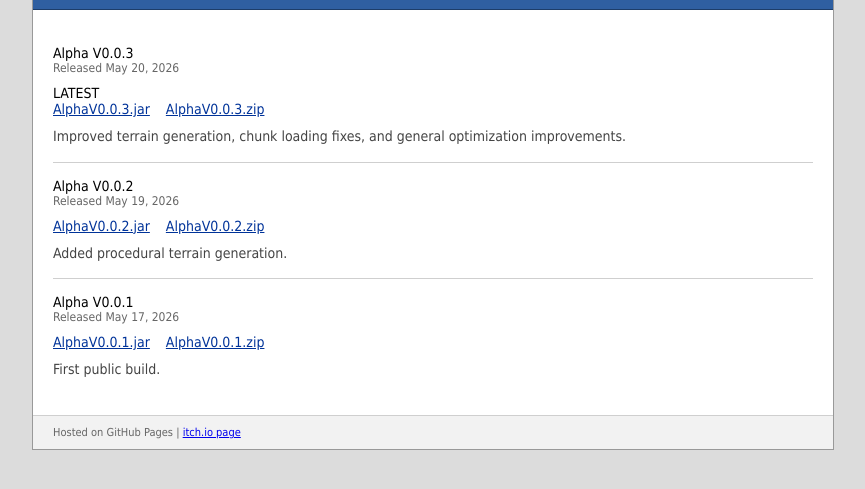
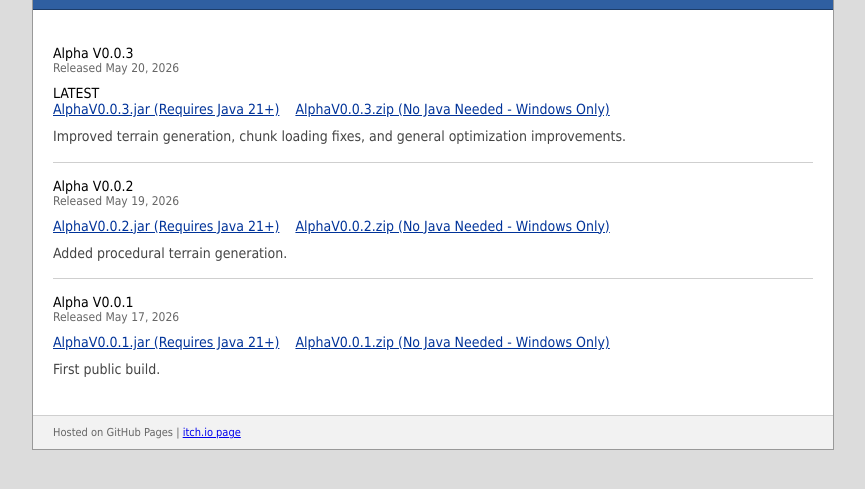
Before and after one commit to wpallender/Survival-Game-Versions, a plain HTML site: page index.html in a window 1280 px wide. Shown: the part 87-576 px from the top of the page, without its empty margins (207-1072 px from the left). Drawn offline with Linux system fonts and the light colour scheme.

Commit message:
Change download links and add version requirements
Updated download links and descriptions for Alpha versions.

```diff
--- a/index.html
+++ b/index.html
@@ -124,19 +124,19 @@ body{
     <div class="downloads">
 
         <a class="download"
-        href="downloads/AlphaV0.0.3.jar"
+        href="https://drive.google.com/uc?export=download&id=1TMvkvOs_6OrtNLNE97dGk9z8-NjvEY2q"
         download>
 
-            AlphaV0.0.3.jar
+            AlphaV0.0.3.jar (Requires Java 21+)
 
         </a>
 
 
         <a class="download"
-        href="downloads/AlphaV0.0.3.zip"
+        href="https://drive.google.com/uc?export=download&id=1g2rYb2XQqKbag9ehUATyeoQCoZ9v2m0H"
         download>
 
-            AlphaV0.0.3.zip
+            AlphaV0.0.3.zip (No Java Needed - Windows Only)
 
         </a>
 
@@ -166,19 +166,19 @@ body{
     <div class="downloads">
 
         <a class="download"
-        href="downloads/AlphaV0.0.2.jar"
+        href="https://drive.google.com/uc?export=download&id=1G4sSkbNXKVurbN67P_ZvyDykE2CFb1t4"
         download>
 
-            AlphaV0.0.2.jar
+            AlphaV0.0.2.jar (Requires Java 21+)
 
         </a>
 
 
         <a class="download"
-        href="downloads/AlphaV0.0.2.zip"
+        href="https://drive.google.com/uc?export=download&id=1m1Mpw2eA8RFWF_kYCd4PHHbdVeF6MzGd"
         download>
 
-            AlphaV0.0.2.zip
+            AlphaV0.0.2.zip (No Java Needed - Windows Only)
 
         </a>
 
@@ -206,19 +206,19 @@ body{
     <div class="downloads">
 
         <a class="download"
-        href="downloads/AlphaV0.0.1.jar"
+        href="https://drive.google.com/uc?export=download&id=1eulni8L2bHP-dNwR774Y_j3itZjWVcdt"
         download>
 
-            AlphaV0.0.1.jar
+            AlphaV0.0.1.jar (Requires Java 21+)
 
         </a>
 
 
         <a class="download"
-        href="downloads/AlphaV0.0.1.zip"
+        href="https://drive.google.com/uc?export=download&id=1-IeXodc2PIa-cHa7GM_8BGTLCD9Ff0Sj"
         download>
 
-            AlphaV0.0.1.zip
+            AlphaV0.0.1.zip (No Java Needed - Windows Only)
 
         </a>
 
```
